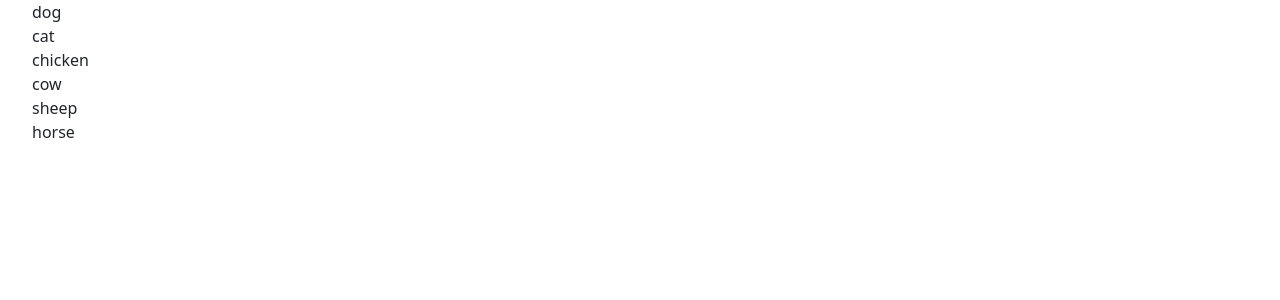
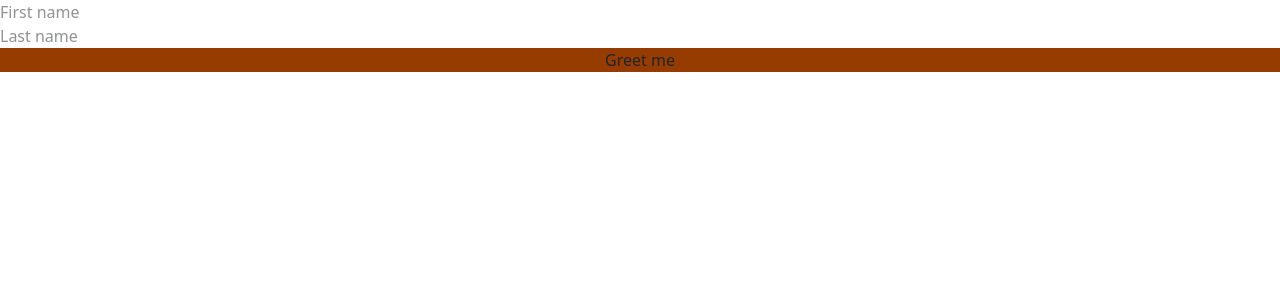
Before and after one commit to kelia01/React, a React (Vite) app in the folder vite-project/: page / in a window 1280 px wide. Shown: the top 300 px of the page. Built offline with nearby package versions, Linux system fonts and the light colour scheme; the HTML template or start-up script is replaced by a standard one.

Commit message:
Creating a form that concatenates the input values

```diff
--- a/vite-project/src/App.tsx
+++ b/vite-project/src/App.tsx
@@ -1,11 +1,10 @@
-import Hello from "./components/ReactExercises/HelloWorld";
-import Counter from "./components/ReactExercises/Counter";
-import ListRend from "./components/ReactExercises/listRend";
+import Form from "./components/ReactExercises/Form";
+
 
 function App() {
   return (
     <>
-      <ListRend />
+      <Form />
     </>
   );
 }
--- /dev/null
+++ b/vite-project/src/components/ReactExercises/Form.tsx
@@ -0,0 +1,29 @@
+import React, { useState } from 'react'
+
+const Form = () => {
+
+    const [fname, setFname] = useState('');
+    const [lname, setLname] = useState('');
+    const handleChange = (e:  React.ChangeEvent<HTMLInputElement>) => {
+        const {name, value} =  e.target;
+        if (name === 'fname') {
+          setFname(value);
+        } else if(name === 'lname'){
+          setLname(value);
+        }
+    }
+
+    const handleSubmit = (e: React.FormEvent<HTMLFormElement>) => {
+        e.preventDefault();
+        alert(`Hello ${fname} ${lname}`)
+    }
+  return (
+    <form className='flex flex-col space-y-6' onSubmit={handleSubmit}>
+        <input type="text" name='fname' placeholder='First name' value={fname} onChange= {handleChange}/>
+        <input type="text" name='lname' placeholder='Last name' value={lname} onChange= {handleChange}/>
+        <button className='bg-amber-800'>Greet me</button>
+    </form>
+  )
+}
+
+export default Form
```
